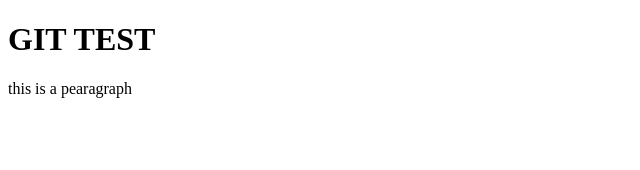
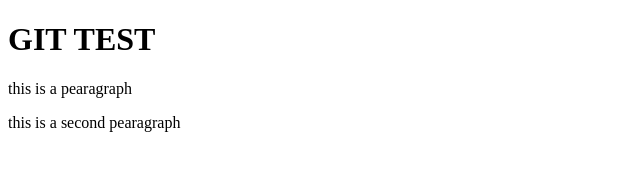
Before and after one commit to abramhperez/git-test, a plain HTML site: page index.html in a window 1280 px wide. Shown: the whole page, without its empty margins (0-640 px from the left). Drawn offline with Linux system fonts and the light colour scheme.

Commit message:
third commit

```diff
--- a/index.html
+++ b/index.html
@@ -3,6 +3,7 @@
     <body>
         <h1> GIT TEST </h1>
         <p>this is a pearagraph</p>
+        <p>this is a second pearagraph</p>
     </body>
 
 </html>
```
